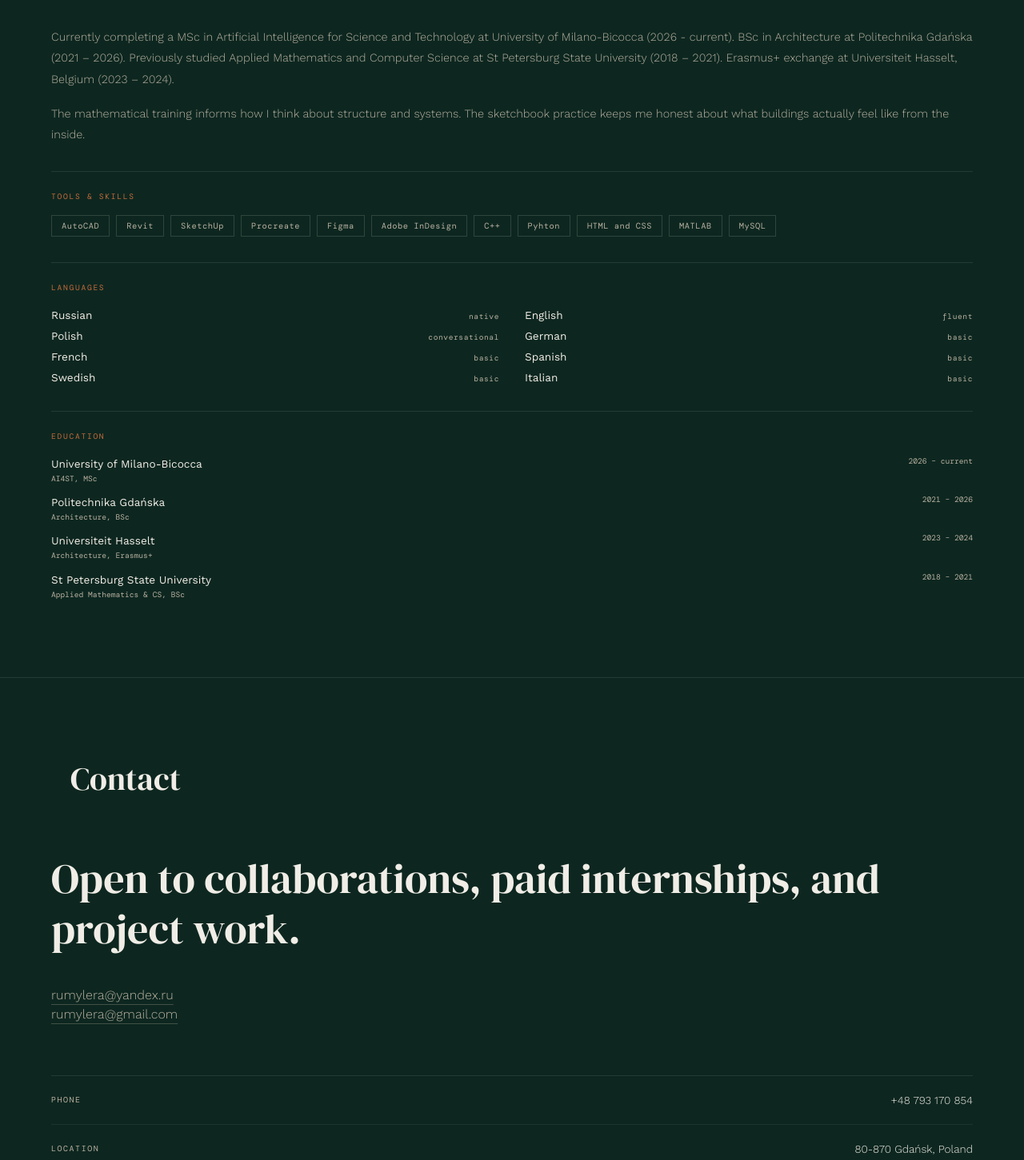
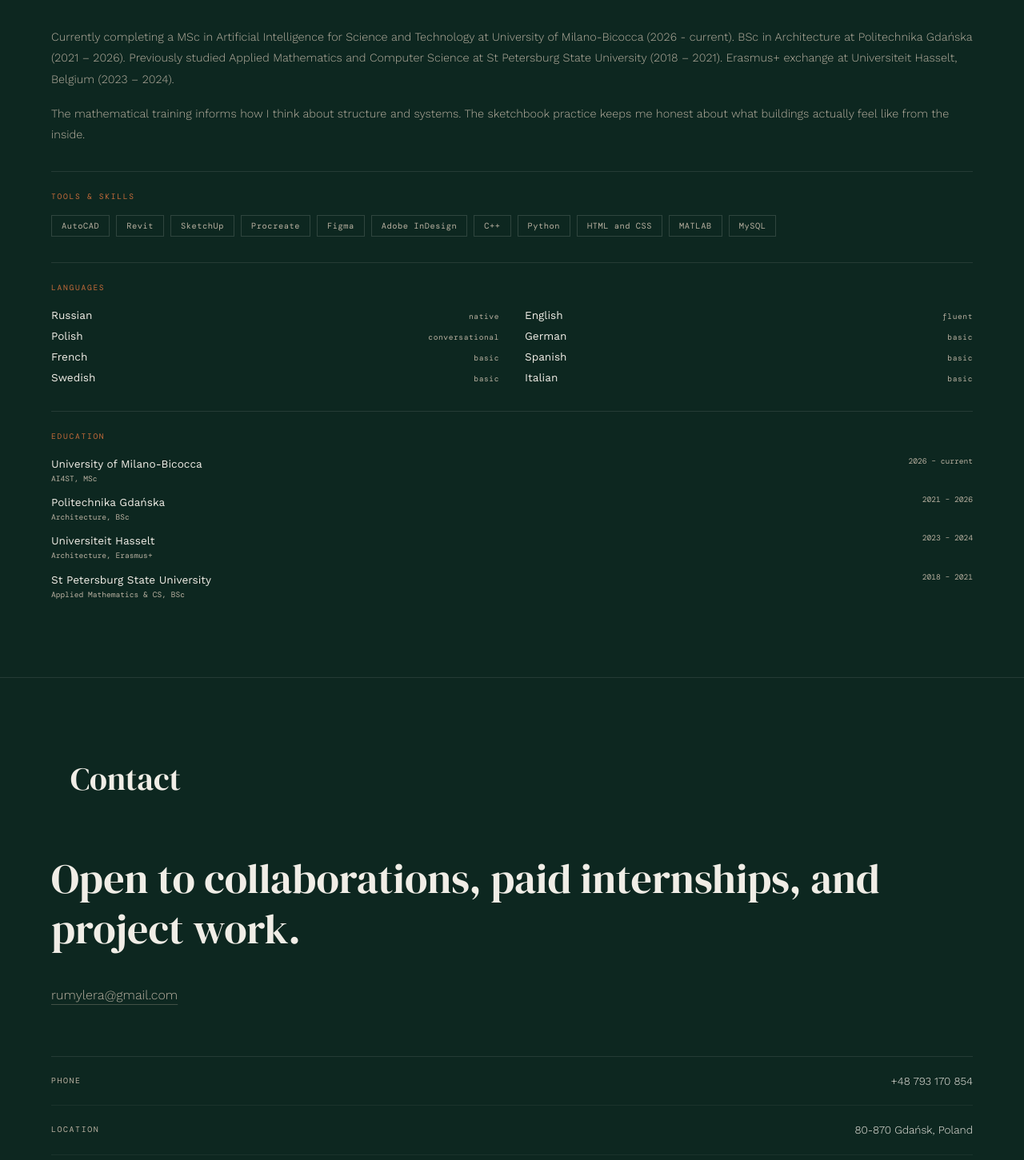
Before and after one commit to rumylera/vrumiantceva.github.io, a React (Vite) app in the folder Portfolio website/: page / in a window 1280 px wide. Shown: the part 5864-7315 px from the top of the page at 80% size. Built offline with nearby package versions, Linux system fonts and the light colour scheme; the HTML template or start-up script is replaced by a standard one; a web font is replaced by a local one.

Commit message:
email and skills

```diff
--- a/Portfolio website/src/App.tsx
+++ b/Portfolio website/src/App.tsx
@@ -128,7 +128,7 @@ const digital = [
 const skills = [
   "AutoCAD", "Revit", "SketchUp",
   "Procreate", "Figma",
-  "Adobe InDesign", "C++", "Pyhton",
+  "Adobe InDesign", "C++", "Python",
   "HTML and CSS", "MATLAB", "MySQL",
 ];
 
@@ -701,15 +701,6 @@ Research Training essay, facArk UHasselt, a.y. 23/24.
             <p style={{ fontFamily: SERIF, fontSize: "clamp(2rem, 5vw, 3.25rem)", lineHeight: 1.2, fontWeight: 400, marginBottom: "2.5rem" }}>
               Open to collaborations, paid internships, and project work.
             </p>
-            <a
-              href="mailto:rumylera@yandex.ru"
-              style={{ fontSize: "1rem", color: DIM, fontWeight: 300, textDecoration: "underline", textUnderlineOffset: "6px", textDecorationColor: "rgba(184,176,160,0.3)", transition: "color 0.2s" }}
-              onMouseEnter={e => (e.currentTarget.style.color = COPPER)}
-              onMouseLeave={e => (e.currentTarget.style.color = DIM)}
-            >
-              rumylera@yandex.ru
-            </a>
-            <br />
              <a
               href="mailto:rumylera@gmail.com"
               style={{ fontSize: "1rem", color: DIM, fontWeight: 300, textDecoration: "underline", textUnderlineOffset: "6px", textDecorationColor: "rgba(184,176,160,0.3)", transition: "color 0.2s" }}
```
